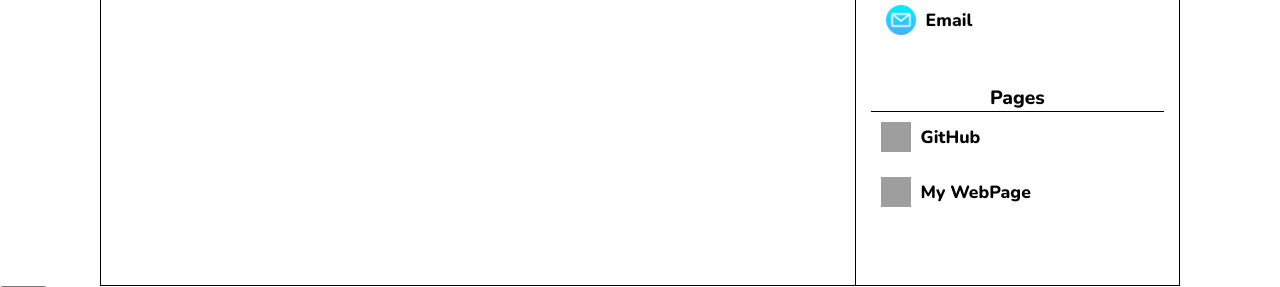
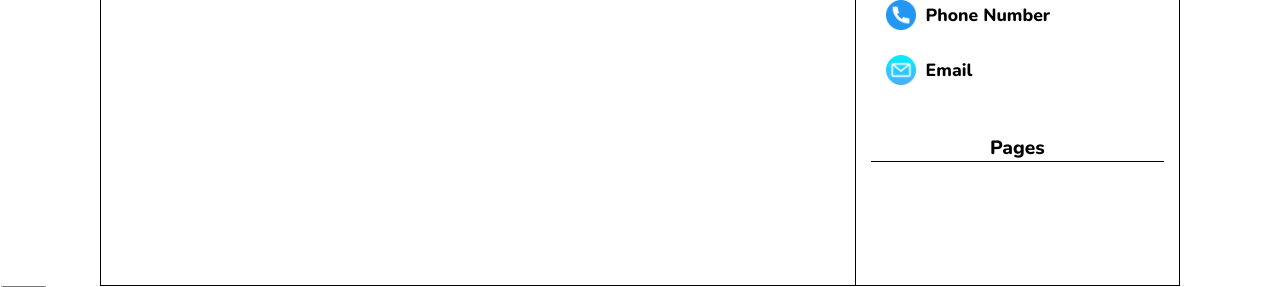
Before and after one commit to JuanP-VT/cv-app, a React (Create React App) app: page / in a window 1280 px wide. Shown: the part 1034-1321 px from the top of the page. Built offline with nearby package versions, Linux system fonts and the light colour scheme; grey boxes are pictures that could not be loaded.

Commit message:
Changed Pages template component to be more dynamic

```diff
--- a/src/App.tsx
+++ b/src/App.tsx
@@ -23,6 +23,11 @@ class App extends Component {
     hasSkill7: false,
     hasSkill8: false,
     hasSkill9: false,
+    numOfPages: 0,
+    hasPage1: false,
+    hasPage2: false,
+    hasPage3: false,
+    hasPage4: false,
   }
   saveInAppState = (objProp: string, id: string) => {
     // Parameter id refers to input id
--- a/src/components/CvTemplateComponents/ReferencePages.tsx
+++ b/src/components/CvTemplateComponents/ReferencePages.tsx
@@ -1,7 +1,5 @@
 import React, { Component } from 'react'
 import appState from '../interface'
-import gitHubIcon from '../img/github.png'
-import myPage from '../img/webpage.png'
 interface Props {
   appState: appState
 }
@@ -13,35 +11,61 @@ class ReferencePages extends Component<Props> {
   state = {}
 
   render() {
+    const hasPage1 = this.props.appState.hasPage1
+    const hasPage2 = this.props.appState.hasPage2
+    const hasPage3 = this.props.appState.hasPage3
+    const hasPage4 = this.props.appState.hasPage4
+
     return (
       <div id='templatePages'>
         <div id='templatePagesHeader' className='highlight'>
           Pages
         </div>
 
+        {hasPage1 && (
           <div className='detailsBox'>
             <div className='detailsBoxTop'>
-            <div className='detailsIconBox'>
-              <img src={gitHubIcon} alt='gitHubIcon' className='detailsIcon' />
-            </div>
-            <p className='highlight personalInfoContent'>GitHub</p>
+              <img src={this.props.appState.page1Src} alt='' className='detailsIcon' />
+              <p className='highlight personalInfoContent'>{this.props.appState.page1Dom}</p>
             </div>
             <div className='detailsBoxBot'>
-            <p>{this.props.appState.gitHub}</p>
+              <p>{this.props.appState.page1Url}</p>
             </div>
           </div>
-
+        )}
+        {hasPage2 && (
           <div className='detailsBox'>
             <div className='detailsBoxTop'>
-            <div className='detailsIconBox'>
-              <img src={myPage} alt='myPageIcon' className='detailsIcon' />
-            </div>
-            <p className='highlight personalInfoContent'>My WebPage</p>
+              <img src={this.props.appState.page2Src} alt='' className='detailsIcon' />
+              <p className='highlight personalInfoContent'>{this.props.appState.page2Dom}</p>
             </div>
             <div className='detailsBoxBot'>
-            <p>{this.props.appState.webPage}</p>
+              <p>{this.props.appState.page2Url}</p>
             </div>
           </div>
+        )}
+        {hasPage3 && (
+          <div className='detailsBox'>
+            <div className='detailsBoxTop'>
+              <img src={this.props.appState.page3Src} alt='' className='detailsIcon' />
+              <p className='highlight personalInfoContent'>{this.props.appState.page3Dom}</p>
+            </div>
+            <div className='detailsBoxBot'>
+              <p>{this.props.appState.page3Url}</p>
+            </div>
+          </div>
+        )}
+        {hasPage4 && (
+          <div className='detailsBox'>
+            <div className='detailsBoxTop'>
+              <img src={this.props.appState.page4Src} alt='' className='detailsIcon' />
+              <p className='highlight personalInfoContent'>{this.props.appState.page4Dom}</p>
+            </div>
+            <div className='detailsBoxBot'>
+              <p>{this.props.appState.page4Url}</p>
+            </div>
+          </div>
+        )}
       </div>
     )
   }
```
Also changed, not shown: src/components/interface.tsx (+17 -0 lines). Lines whose indentation alone changed are shown as unchanged.
